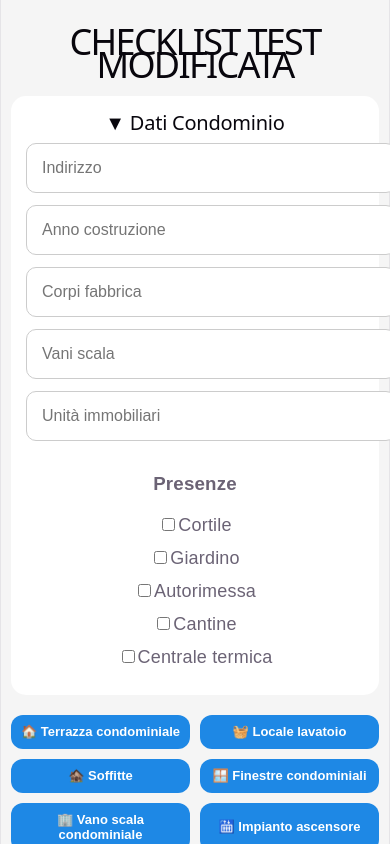
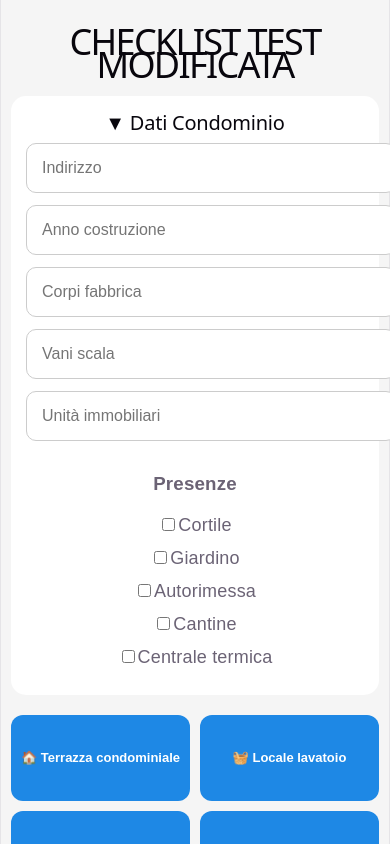
Before and after one commit to stefanodonatone-web/Checklist, a React (Vite) app: page / in a window 390 px wide. Shown: the top 844 px of the page. Built offline with nearby package versions, Linux system fonts and the light colour scheme.

Commit message:
uniformati bottoni ambienti iphone

```diff
--- a/src/App.jsx
+++ b/src/App.jsx
@@ -1332,6 +1332,12 @@ const styles = {
     backgroundColor: "#1e88e5",
     color: "white",
     fontWeight: "bold",
+
+    height: "86px",
+    display: "flex",
+    alignItems: "center",
+    justifyContent: "center",
+    textAlign: "center",
   },
   backButton: {
     width: "100%",
```
Lines whose indentation alone changed are shown as unchanged.
